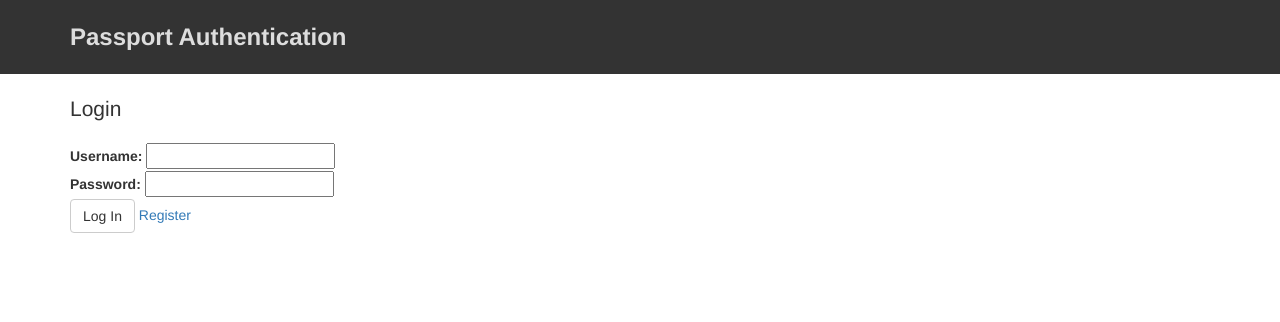
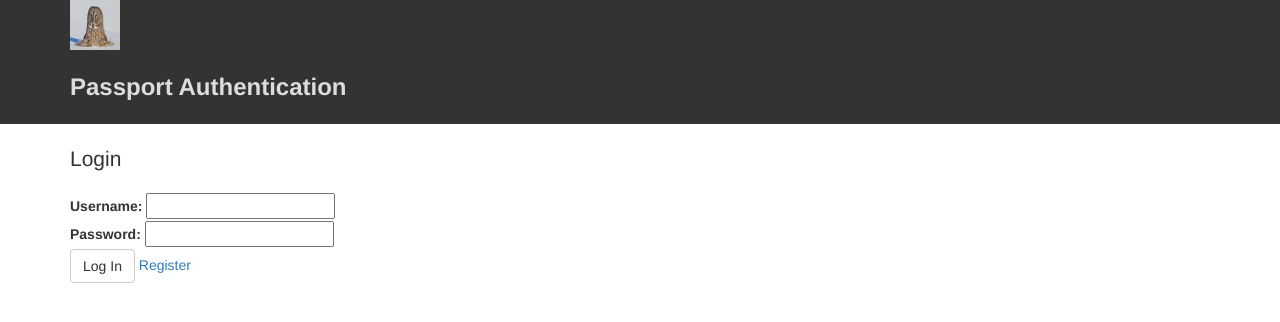
Before and after one commit to AlexMJung/TableTopicsDiscussionApp, a website: page client/views/index.html in a window 1280 px wide. Drawn offline with Linux system fonts and the light colour scheme; files that its build step writes are made by us from their sources; files whose address does not match are found by name.

Commit message:
adds images folder to grunt copy

```diff
--- a/Gruntfile.js
+++ b/Gruntfile.js
@@ -19,7 +19,7 @@
       css: {
         expand: true,
         cwd: 'client/styles',
-        src: ['style.css'],
+        src: ['style.css','images/*.*'],
         dest: 'server/public/styles/'
       },
       bootstrap: {
--- a/client/styles/style.css
+++ b/client/styles/style.css
@@ -39,3 +39,9 @@
 .btn-danger{
     margin-left: 10px;
 }
+
+/*EVERYTHING ABOVE THIS LINE WAS FROM THE BASE PROJECT*/
+#headerLogo{
+  height: 50px;
+  width: 50px;
+}
--- a/client/views/partials/header.html
+++ b/client/views/partials/header.html
@@ -1,5 +1,6 @@
 <div class="instructions">
     <div class="container">
+        <img id = 'headerLogo' src= '/styles/images/owl.jpg'>
         <h1 class="lead">Passport Authentication</h1>
     </div>
 </div>
--- a/server/public/styles/style.css
+++ b/server/public/styles/style.css
@@ -39,3 +39,9 @@
 .btn-danger{
     margin-left: 10px;
 }
+
+/*EVERYTHING ABOVE THIS LINE WAS FROM THE BASE PROJECT*/
+#headerLogo{
+  height: 50px;
+  width: 50px;
+}
```
Also changed, not shown: server/public/views/partials/header.html (+1 -0 lines), client/styles/images/logo.png (added), client/styles/images/owl.jpg (added), server/public/styles/images/logo.png (added), server/public/styles/images/owl.jpg (added).
